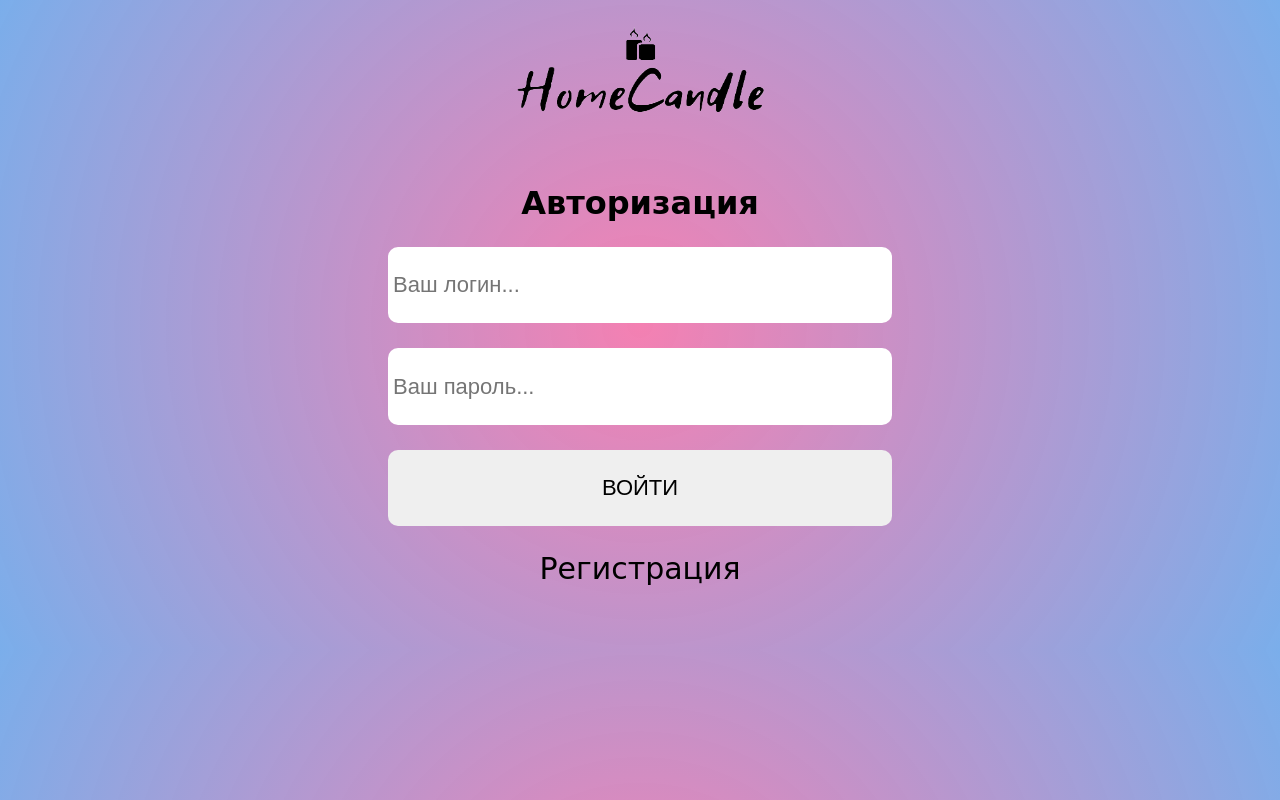
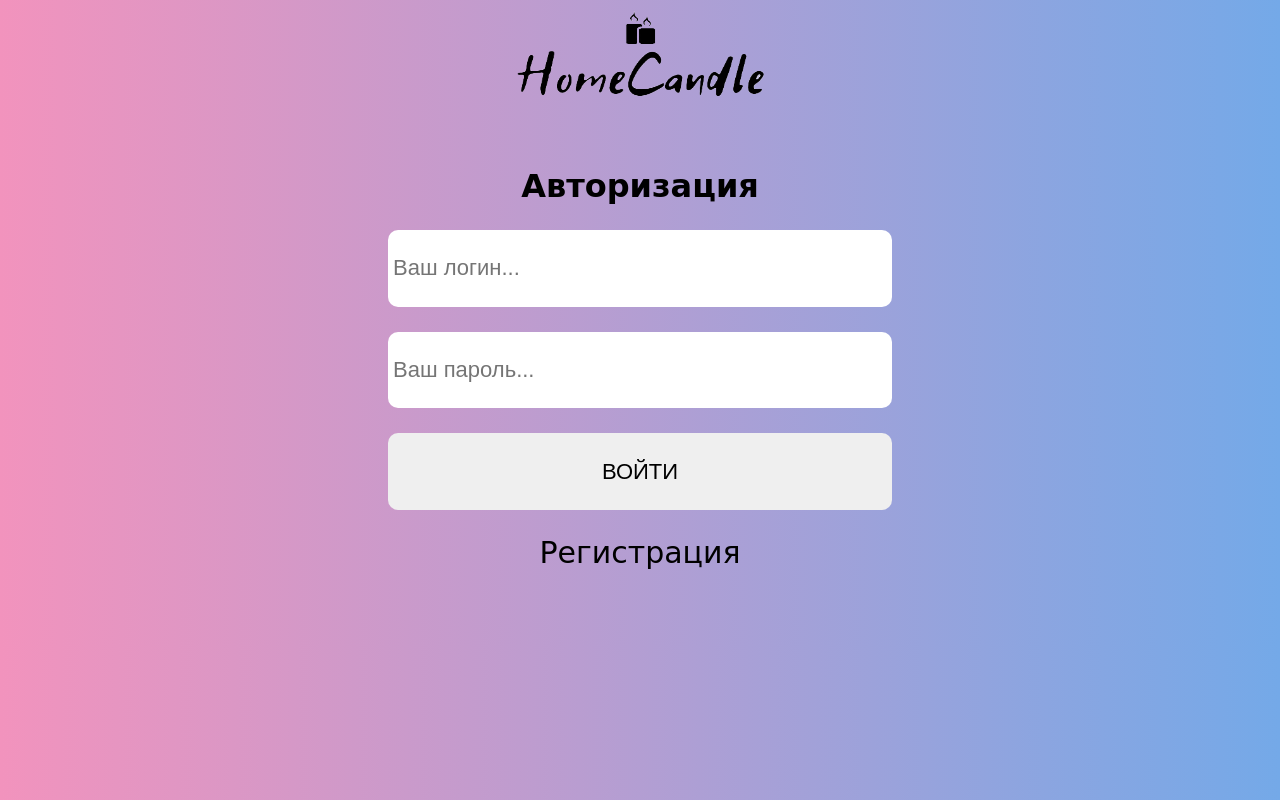
Before and after one commit to kekelectonic/candle, a PHP site: page /view/auth.php in a window 1280 px wide. Run offline with PHP 8.4, Linux system fonts and the light colour scheme.

Commit message:
Финальная штучка(х2)

```diff
--- a/css/auth.css
+++ b/css/auth.css
@@ -5,15 +5,16 @@
     box-sizing: border-box;
 }
 body {
-    background: rgb(244,128,178);
-    background: radial-gradient(circle, rgba(244,128,178,1) 0%, rgba(106,164,232,0.8883928571428571) 100%);
+    background: rgb(242,147,189);
+    background: linear-gradient(90deg, rgba(242,147,189,1) 0%, rgba(116,169,232,1) 100%);
+    padding: 10px;
+    margin: 0 auto;
 
     font-family: 'Comic Neue', cursive;
 
 }
 .logo {
     width: 100%;
-    margin: 2% auto;
     text-align: center;
 }
 
--- a/css/order_info.css
+++ b/css/order_info.css
@@ -2,6 +2,10 @@
     margin: 0;
     padding: 0;
     box-sizing: border-box;
+}
+html, body
+{
+min-width: 375px;
 }
 body {
     background: rgb(242,147,189);
```
